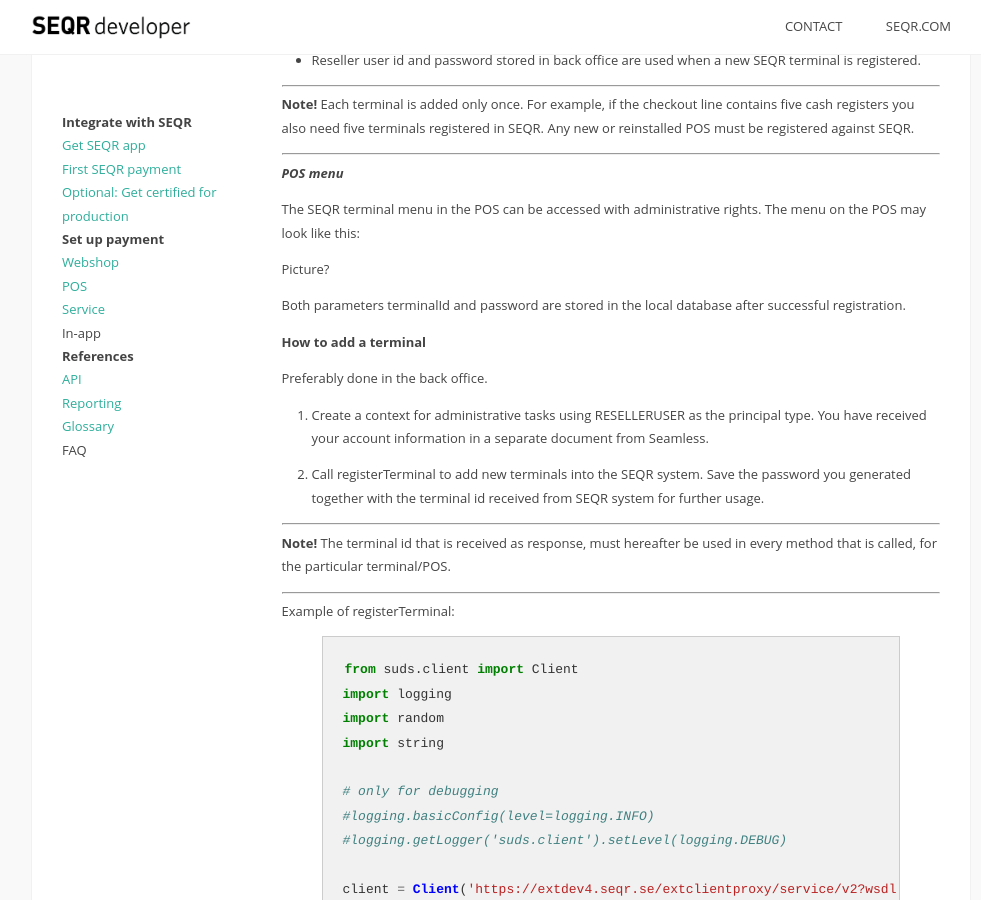
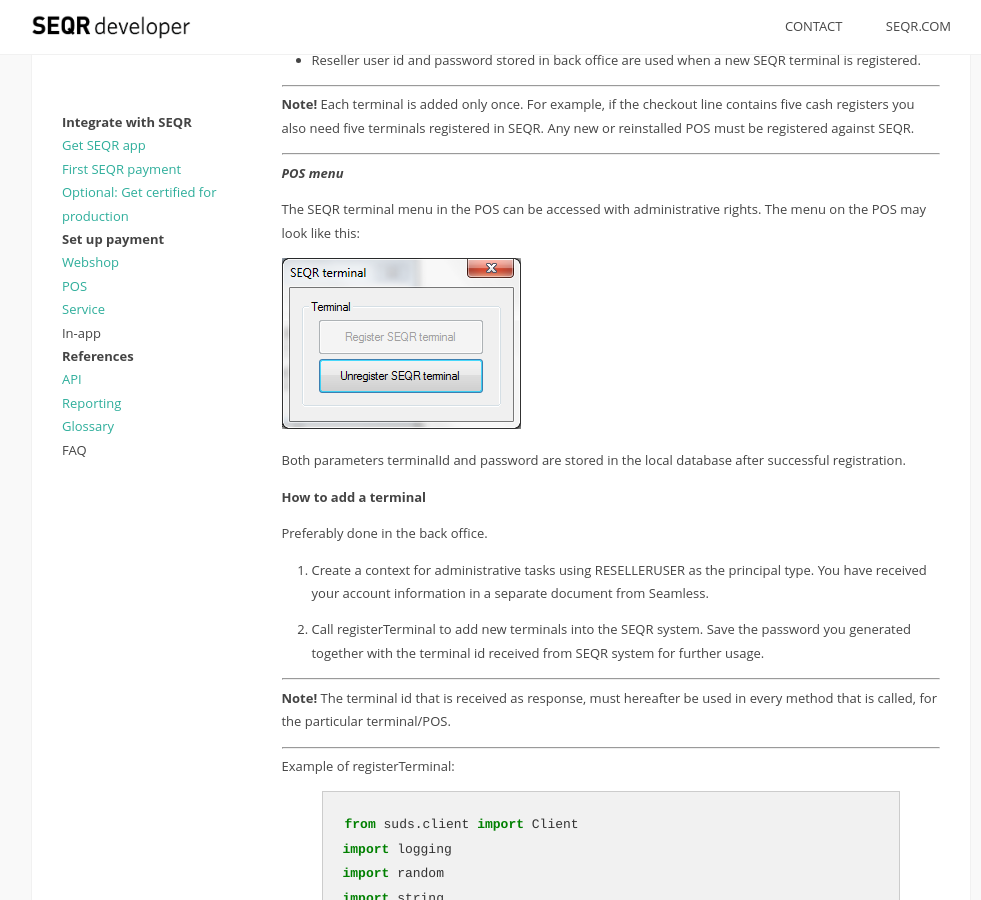
Before and after one commit to SeamlessDistribution/SeamlessDistribution.github.io, a Jekyll site: the page built from merchant/pos/index.md, in a window 1280 px wide and 900 px high, scrolled down 426 px. Shown: the whole window, without its empty margins (139-1120 px from the left). Built offline with Jekyll 4.4.1, drawn with Linux system fonts in a browser that asks for light colours.

Commit message:
added images for pos

```diff
--- a/merchant/pos/index.md
+++ b/merchant/pos/index.md
@@ -39,7 +39,7 @@
 
 The SEQR terminal menu in the POS can be accessed with administrative rights. The menu on the POS may look like this:
 
-Picture?
+<img src="/assets/images/seqr_menu.png" />
 
 Both parameters terminalId and password are stored in the local database after successful registration.
 
@@ -74,7 +74,7 @@
 which is generated for the invoice to the SEQR user. To overcome that problem,
 we assign a fixed QR code to each cash register. A POS SEQR sticker looks like this:
 
-<img src="/assets/images/seqr-qrcodes.png" width="200px"/>
+<img src="/assets/images/seqr_menu.png" width="200px"/>
 
 Each QR code sticker has a unique number assigned known as SEQR ID. The cash register/POS needs this number to establish a link with the QR code.
 
```
Also changed, not shown: assets/images/assign_seqr.png (added), assets/images/await_customer.png (added), assets/images/pay_with_seqr.png (added), assets/images/seqr_menu.png (added).
